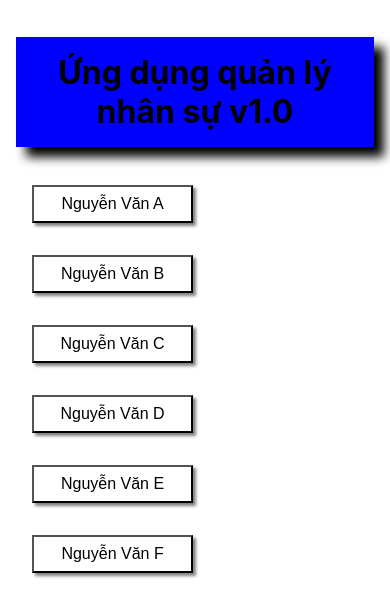
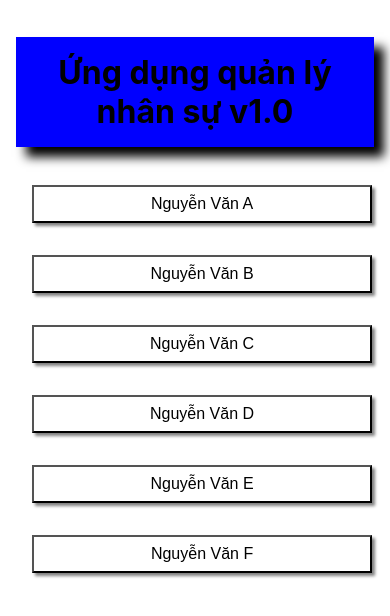
Before and after one commit to Sybui883/funix, a React (Create React App) app: page / in a window 390 px wide. Shown: the top 616 px of the page. Built offline with nearby package versions, Linux system fonts and the light colour scheme.

Commit message:
update code 7

```diff
--- a/src/App.css
+++ b/src/App.css
@@ -62,7 +62,6 @@ button:hover {
   border-color: blue;
   border-radius: 10px;
   transition: border-radius 0.3s;
-
 }
 
 #wrapper {
@@ -82,3 +81,14 @@ button:hover {
   box-shadow: 3px 3px 3px gray;
 
 }
+
+/* Mobile */
+@media screen and (max-width: 767px) {
+  #content {
+    width: 95%;
+    margin: 1em;
+    float: left;
+    text-align: center;
+  }
+
+}
```
